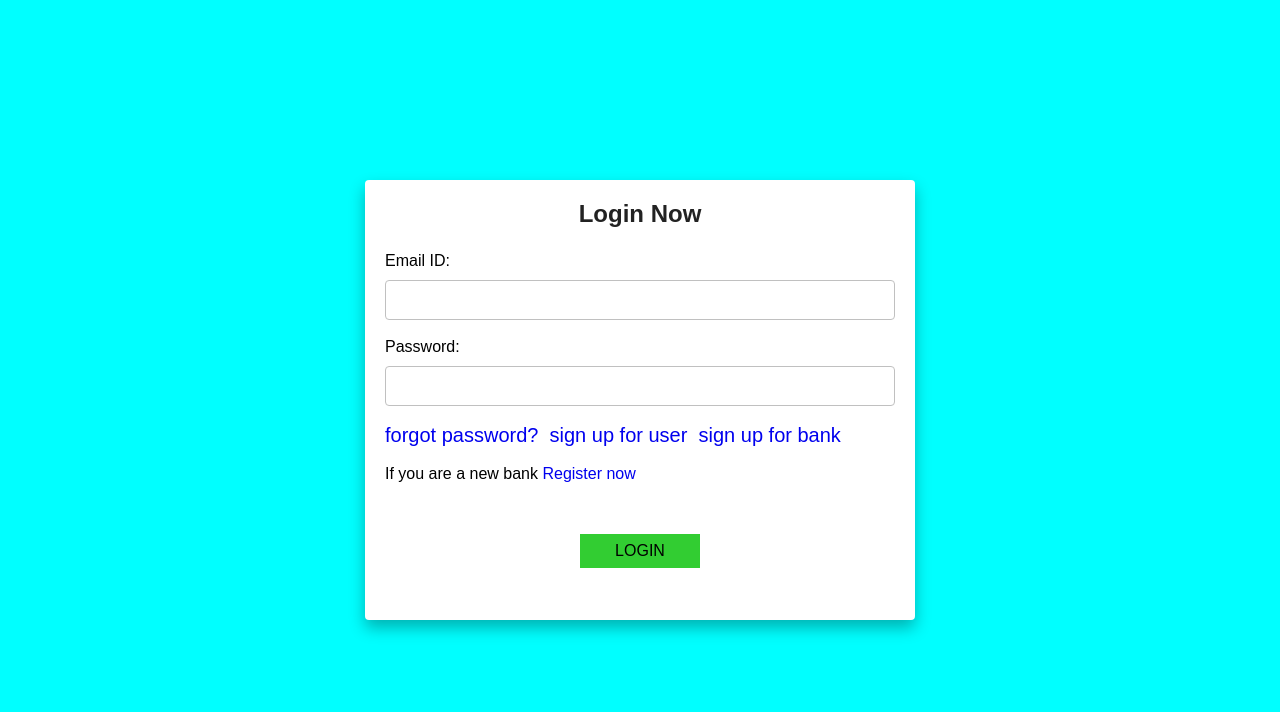
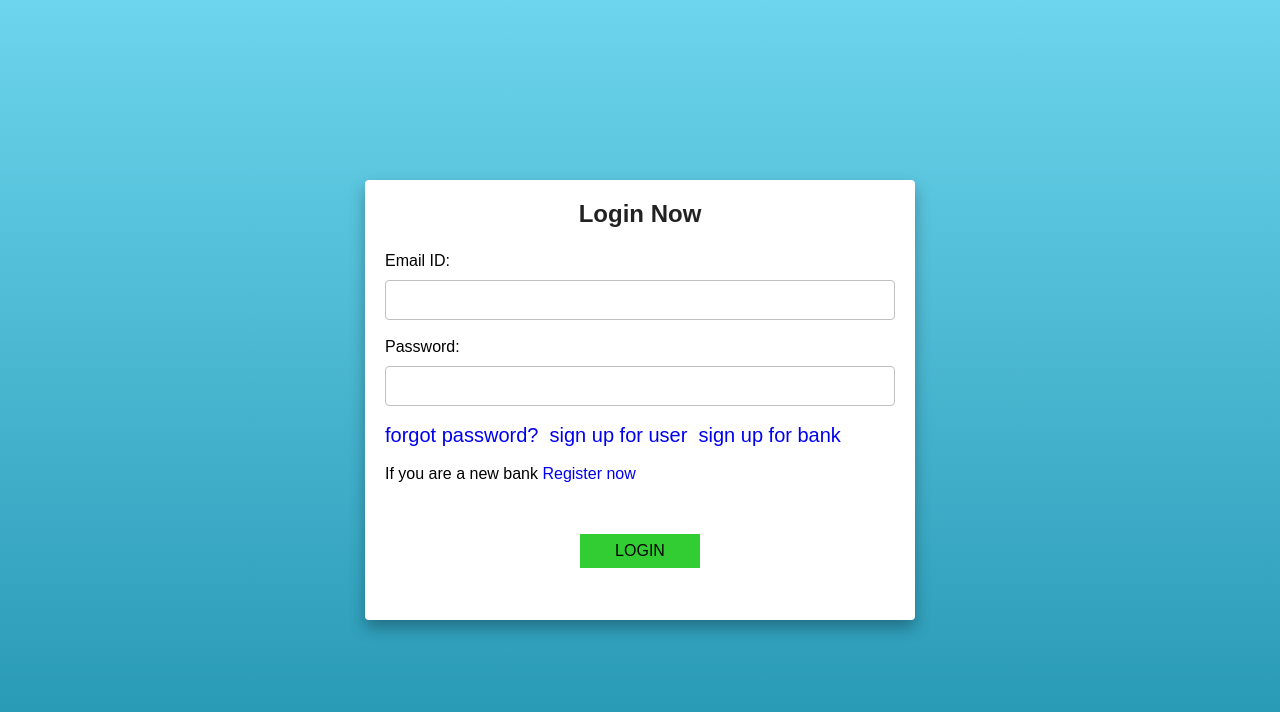
Before and after one commit to Pallab-18/E-Banking, a plain HTML site: page login.html in a window 1280 px wide. Drawn offline with Linux system fonts and the light colour scheme.

Commit message:
Update login.html

```diff
--- a/login.html
+++ b/login.html
@@ -11,7 +11,7 @@
             body
             {
                 min-height: 100vh;
-                background: cyan;
+                background: linear-gradient(#6dd5ed,#2193b0);
                 display:flex;
                 font-family: sans-serif;
             }
@@ -19,9 +19,7 @@
             {
                 margin:auto;
                 width:550px;
-
                 max-width: 90%;
-
             }
             .container form
             {
```
